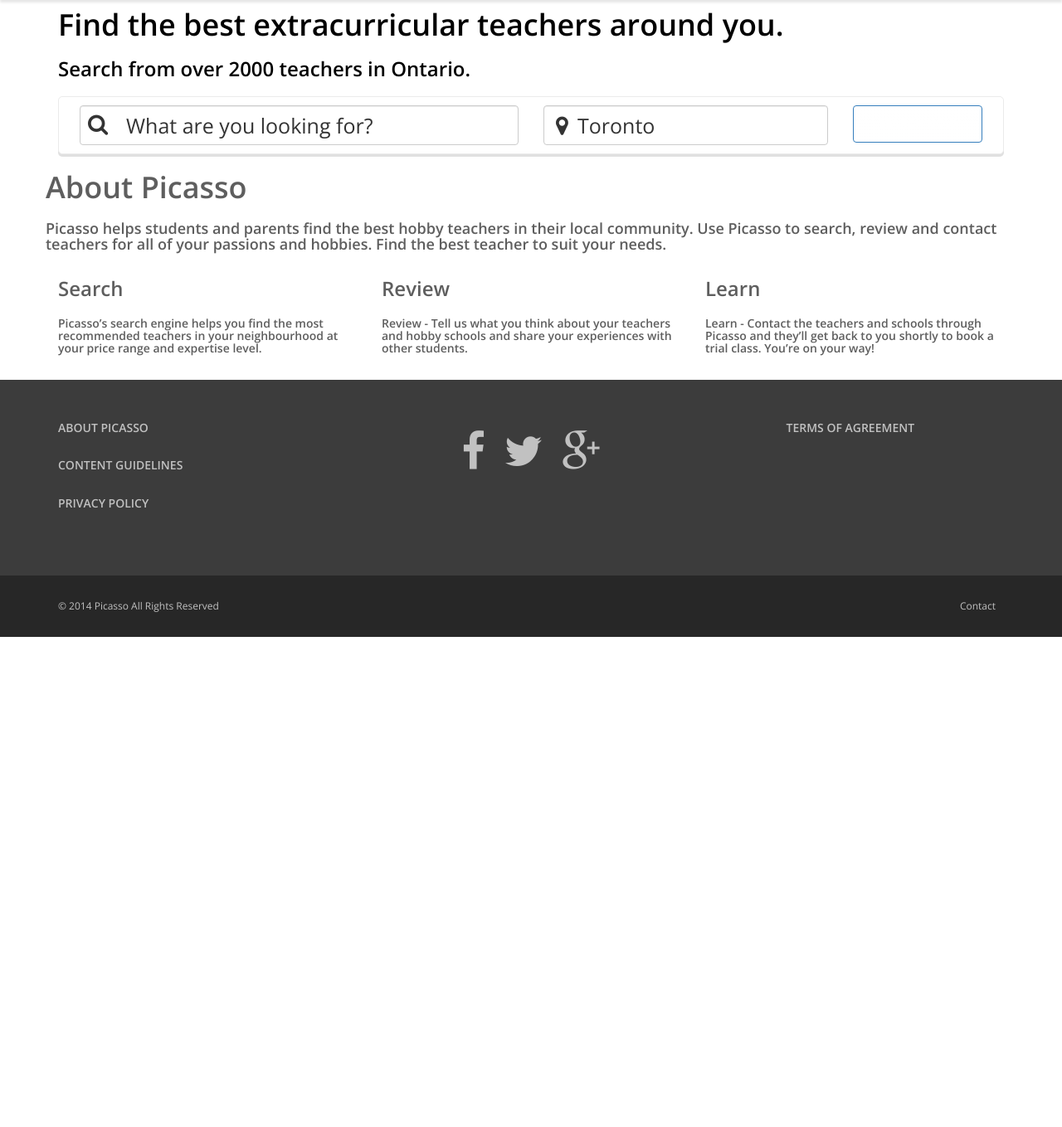
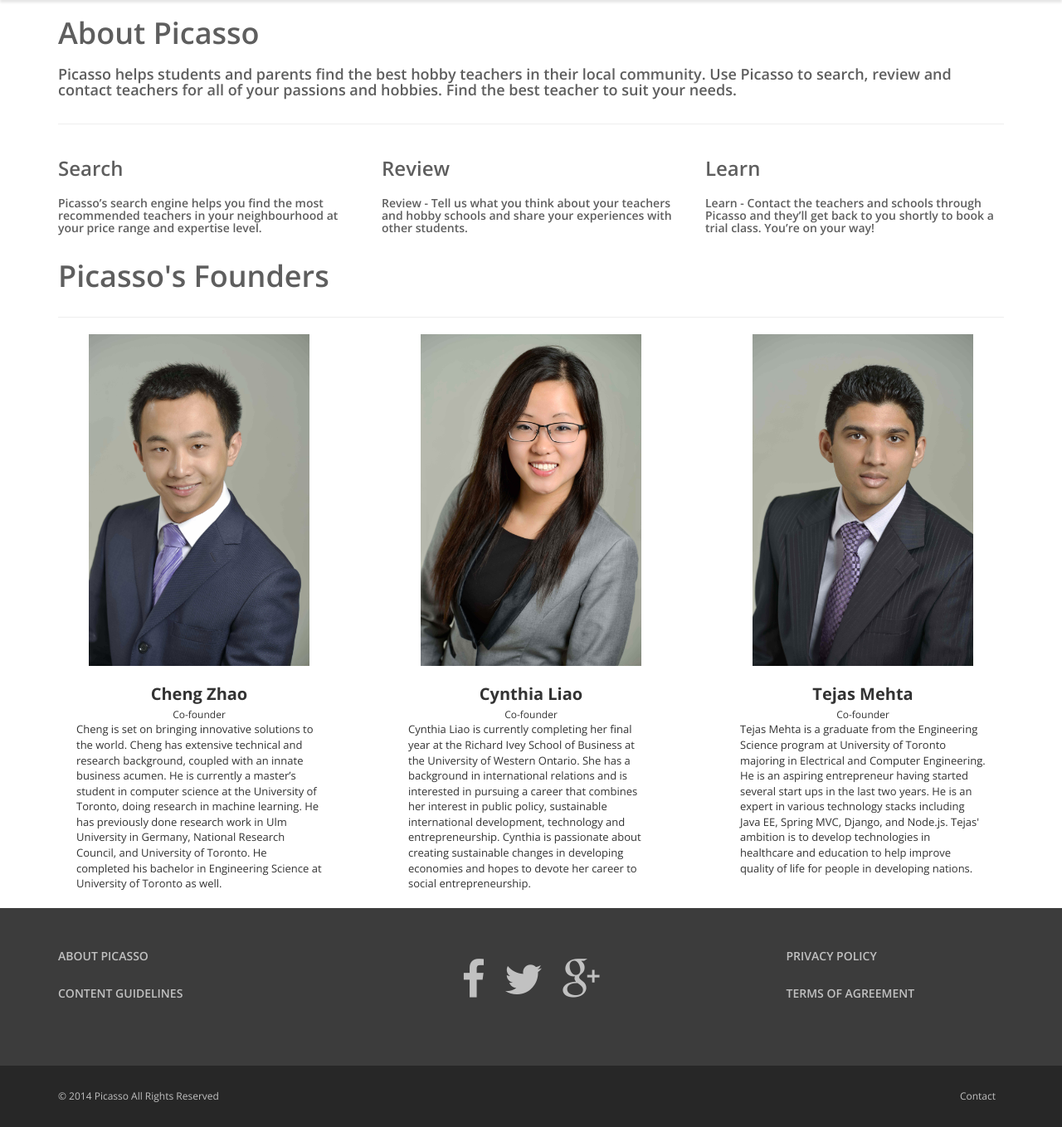
Before and after one commit to TejasM/picasso, a Django app: page /about in a window 1280 px wide. Shown: the part 86-1445 px from the top of the page at 83% size. Before the commit the page ends 854 px from the top, so only its background shows below. Run offline with Django 3.2, Linux system fonts and the light colour scheme; data that the repository does not hold is empty; some libraries are stand-ins or nearby versions.

Commit message:
Add about us

```diff
--- a/picasso/templates/about.html
+++ b/picasso/templates/about.html
@@ -5,16 +5,28 @@
     <meta name="description"
           content="About us. Picasso started in July of 2014 and already has over 2000 teachers, tutors, and coaches listed in Ontario. Find the best teacher for your passion and hobbies near you.">
 {% endblock %}
+{% block res_form %}
+{% endblock %}
 {% block content %}
     <div class="container">
         <div class="row">
+            <div class="col-sm-12">
                 <h1>About Picasso</h1>
 
-            <h3>Picasso helps students and parents find the best hobby teachers in their local community. Use Picasso to
+                <h3>Picasso helps students and parents find the best hobby teachers in their local community. Use
+                    Picasso to
                     search,
                     review and contact teachers for all of your passions and hobbies. Find the best teacher to suit your
                     needs.
                 </h3>
+            </div>
+        </div>
+    </div>
+    <div class="container">
+        <div class="row">
+            <div class="col-sm-12">
+                <hr/>
+            </div>
         </div>
     </div>
     <div class="container container-xs-height">
@@ -52,4 +64,63 @@
             </div>
         </div>
     </div>
+    <div class="container">
+        <div class="row">
+            <div class="col-sm-12">
+                <h1>Picasso's Founders</h1>
+            </div>
+        </div>
+    </div>
+    <div class="container">
+        <div class="row">
+            <div class="col-sm-12">
+                <hr/>
+            </div>
+        </div>
+    </div>
+
+    <div class="container container-xs-height">
+        <div class="row">
+            <div class="col-sm-12 col-lg-4 columns" style="text-align: center">
+                <img src="{% static 'images/Cheng Zhao 1.jpg' %}" style="margin-bottom: 20px;" height="400px">
+                <br>
+                <strong style="font-size: 20px">Cheng Zhao</strong><br>
+                <span style="font-size: 12px">Co-founder</span>
+
+                <p style="text-align: left; width: 80%; margin: 0 auto">Cheng is set on bringing innovative solutions to
+                    the world. Cheng has extensive technical and
+                    research
+                    background, coupled with an innate business acumen. He is currently a master’s student in computer
+                    science at the University of Toronto, doing research in machine learning. He has previously done
+                    research work in Ulm University in Germany, National Research Council, and University of Toronto. He
+                    completed his bachelor in Engineering Science at University of Toronto as well.</p>
+            </div>
+            <div class="col-sm-12 col-lg-4 columns" style="text-align: center">
+                <img src="{% static 'images/Cynthia-Liao 1.jpg' %}" style="margin-bottom: 20px" height="400px">
+                <br>
+                <strong style="font-size: 20px">Cynthia Liao</strong><br>
+                <span style="font-size: 12px">Co-founder</span>
+
+                <p style="text-align: left; width: 80%; margin: 0 auto">Cynthia Liao is currently completing her final
+                    year at the Richard Ivey School of Business at the
+                    University of Western Ontario. She has a background in international relations and is interested in
+                    pursuing a career that combines her interest in public policy, sustainable international
+                    development, technology and entrepreneurship. Cynthia is passionate about creating sustainable changes in developing
+                    economies and hopes to devote her career to social entrepreneurship.</p>
+            </div>
+            <div class="col-sm-12 col-lg-4 columns" style="text-align: center">
+                <img src="{% static 'images/Tejas Mehta 1.jpg' %}" style="margin-bottom: 20px" height="400px">
+                <br>
+                <strong style="font-size: 20px">Tejas Mehta</strong><br>
+                <span style="font-size: 12px">Co-founder</span>
+
+                <p style="text-align: left; width: 80%; margin: 0 auto">Tejas Mehta is a graduate from the Engineering
+                    Science program at University of Toronto majoring in
+                    Electrical and Computer Engineering. He is an aspiring entrepreneur having started several start ups
+                    in the last two years. He is an expert in various technology stacks including Java EE, Spring MVC,
+                    Django, and Node.js. Tejas' ambition is to develop technologies in healthcare and education to help
+                    improve quality of life for people in developing nations.</p>
+            </div>
+        </div>
+    </div>
 {% endblock %}
--- a/picasso/templates/main_template.html
+++ b/picasso/templates/main_template.html
@@ -91,6 +91,7 @@
 {% block above_content %}
 {% endblock %}
 <!-- Reservation form -->
+{% block res_form %}
     <section id="reservation-form">
         <div class="container">
             <div class="row">
@@ -137,6 +138,7 @@
             </div>
         </div>
     </section>
+{% endblock %}
 <div id="main-section">
     {% block content %}
     {% endblock %}
@@ -226,7 +228,6 @@
             <div class="col-md-3 col-sm-3">
                 <h4><a href="{% url 'about' %}">About Picasso</a></h4>
                 <h4><a href="{% url 'content' %}">Content Guidelines</a></h4>
-                <h4><a href="{% url 'privacy' %}">Privacy Policy</a></h4>
             </div>
             <div class="col-md-6 col-sm-6" style="text-align: center">
                 <a href="https://www.facebook.com/getpicasso" style="font-size: 50px; margin-right: 20px"><i
@@ -236,6 +237,7 @@
                 <a href="https://www.facebook.com/getpicasso" style="font-size: 50px"><i class="fa fa-google-plus"></i></a>
             </div>
             <div class="col-md-3 col-sm-3">
+                <h4><a href="{% url 'privacy' %}">Privacy Policy</a></h4>
                 <h4><a href="{% url 'terms' %}">Terms of Agreement</a></h4>
             </div>
         </div>
```
Also changed, not shown: picasso/static/images/Cheng Zhao 1.jpg (added), picasso/static/images/Cynthia-Liao 1.jpg (added), picasso/static/images/Tejas Mehta 1.jpg (added). Lines whose indentation alone changed are shown as unchanged.
